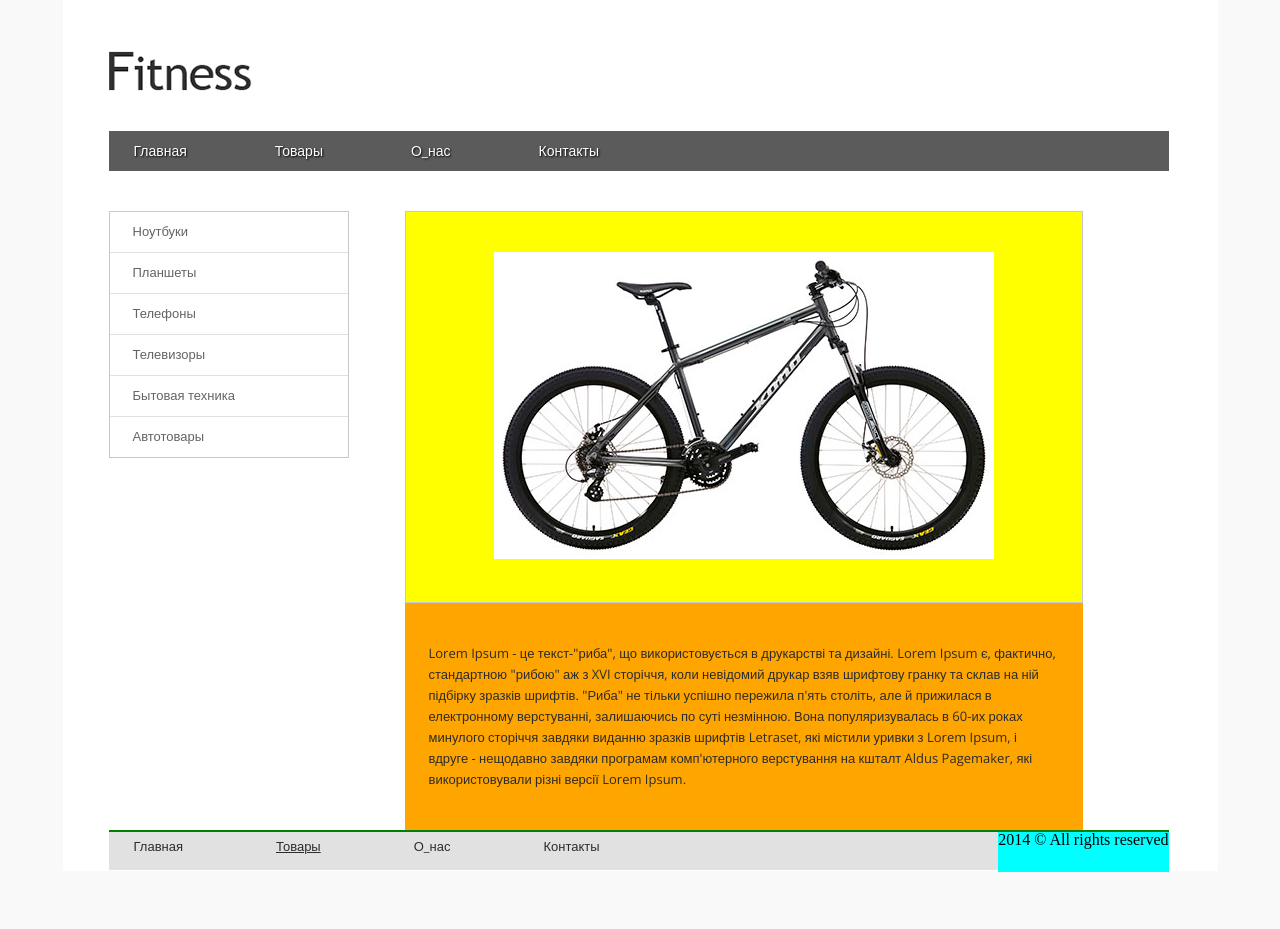
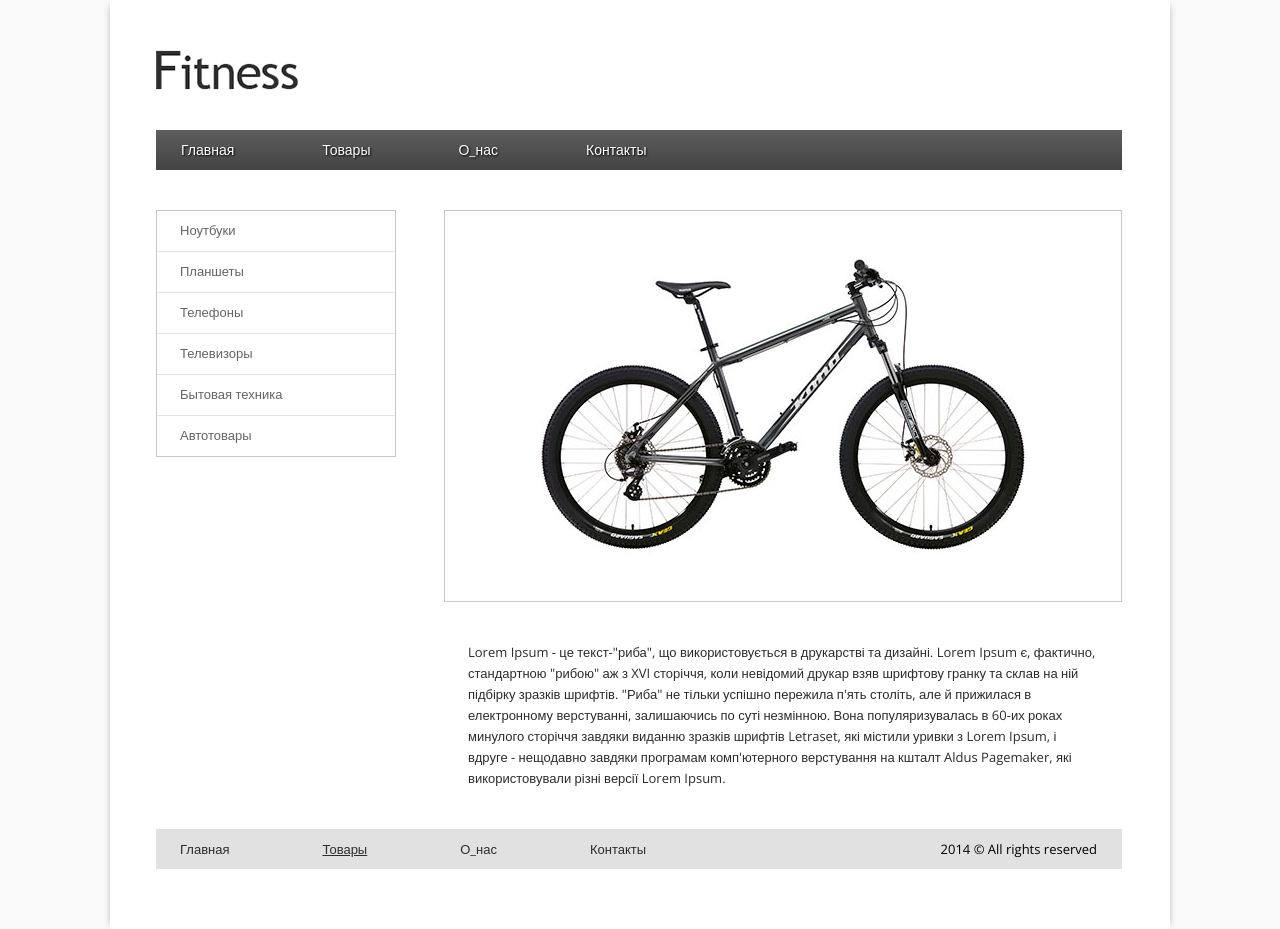
Before and after one commit to grinature/gofe-m03, a plain HTML site: page index.html in a window 1280 px wide. Before the commit the page ends 872 px from the top, so only its background shows below. Drawn offline with nearby package versions, Linux system fonts and the light colour scheme.

Commit message:
This is my version to be checked !

```diff
--- a/css/style.css
+++ b/css/style.css
@@ -2,17 +2,24 @@ body {
   background-color: rgb(249, 249, 249);
 }
 
-/* Dims : 1060 x 950 */
+/* Dims : 1060 {W+P} x 950 */
 .wrapper_core {
-  width: 1060px;
-  padding: 50px 48px 0 45px;
+  width: 966px; /* w = 1060 - 48 - 46 = 966 */
+  padding: 50px 48px 0 46px;
 
 
-  border: 1px solid transparent;
+/*  border: 1px solid transparent; */
 
   margin: 0px auto;
 
   background-color: rgba(255, 255, 255, 1);
+
+/*  box-shadow: -4px 1px 7px -4px rgba(2, 15, 5, 0.51),
+              4px 1px 7px -4px rgba(2, 15, 5, 0.51);*/
+
+  box-shadow: -4px 1px 7px -5px rgba(0, 0, 0, 0.3),
+              4px 1px 7px -5px rgba(0, 0, 0, 0.3);
+
 }
 
 /* Here are the page's HEADER components : a Logo, a Menu ...
@@ -58,6 +65,7 @@ body {
     But now I will use a solid colour !
   */
   background-color: rgba(91, 91, 91, 1.0);
+  background-image: linear-gradient(rgb(94, 94, 94), rgb(68, 67, 67));
 
   vertical-align: middle;
 /*  font: 14px/30px "Open Sans", Arial, sans-serif;*/
@@ -100,6 +108,7 @@ body {
   border-right: 1px solid rgba(131, 131, 131, 1.0);
 
   background-color: rgba(64, 64, 64, 1.0);
+  background-image: linear-gradient(rgb(74, 74, 74), rgb(47, 47, 47));
 }
 
 .wrapper_center {
@@ -110,7 +119,7 @@ body {
 .wrapper_left {
   float: left;
 
-  width: 248px;  /* 240px */
+  width: 240px;  /* 240px */
   margin-top: 40px;
   margin-right: 48px;
 
@@ -174,8 +183,6 @@ body {
   padding: 40px 24px;
   border: 1px solid rgba(200, 200, 200, 1.0);
 
-  background-color: yellow;
-
   text-align: center;
 }
 
@@ -183,7 +190,6 @@ body {
 .main .item_descr {
   padding: 40px 24px;
 
-  background-color: orange;
   color: rgba(44, 44, 44, 1.0);
 
   font: 13px/21px "Open Sans", Arial, sans-serif;
@@ -203,20 +209,17 @@ body {
   float: none;
   clear: both;
 
+/*  height: 40px; */
+  height: 100px;  /* Is it right layout { 100px = 40/menu_footer + 60/bottomWhiteSPACE } ???? */
+
+}
+
+.menu_footer {
   height: 40px;
 
   background-color: rgba(225, 225, 225, 1.0);
-}
 
-.menu_footer {
-/*  height: 40px;*/
-  border: 1px solid green;
-
-  background-color: rgba(225, 225, 225, 1.0);
-/*  background-color: brown;*/
-
-/*  line-height: 40px;*/
-  font: 13px/30px "Open Sans", Arial, sans-serif;
+  font: 13px/40px "Open Sans", Arial, sans-serif;
 }
 
 .menu_footer a {
@@ -242,11 +245,7 @@ body {
 
 .copyright {
   float: right;
-/*  float: left;*/
   height: 40px;
-  height: 100%;
+  padding-right: 25px;
 
-  vertical-align: middle;
-
-  background-color: cyan;
 }
--- a/index.html
+++ b/index.html
@@ -46,11 +46,8 @@
         Lorem Ipsum - це текст-"риба", що використовується в друкарстві та дизайні. Lorem Ipsum є, фактично, стандартною "рибою" аж з XVI сторіччя, коли невідомий друкар взяв шрифтову гранку та склав на ній підбірку зразків шрифтів. "Риба" не тільки успішно пережила п'ять століть, але й прижилася в електронному верстуванні, залишаючись по суті незмінною. Вона популяризувалась в 60-их роках минулого сторіччя завдяки виданню зразків шрифтів Letraset, які містили уривки з Lorem Ipsum, і вдруге - нещодавно завдяки програмам комп'ютерного верстування на кшталт Aldus Pagemaker, які використовували різні версії Lorem Ipsum.
       </p>
     </main>
-  <!-- eo wrapper_center -->
 
-<!--</div>-->
-</div>
-<!-- eo wrapper_center -->
+  </div> <!-- eo wrapper_center -->
 
 <!--    <footer class="footer" style="float: none; clear: both;">-->
     <footer class="footer">
@@ -59,10 +56,11 @@
         <a href="#">Товары</a>
         <a href="#">О_нас</a>
         <a href="#">Контакты</a>
+
+        <p class="copyright">
+          2014 © All rights reserved
+        </p>
       </nav>
-      <p class="copyright">
-        2014 © All rights reserved
-      </p>
     </footer>  <!-- eo footer -->
   </div>
 
```
Also changed, not shown: 00-hello.txt (added), homework3-my.png (added).
